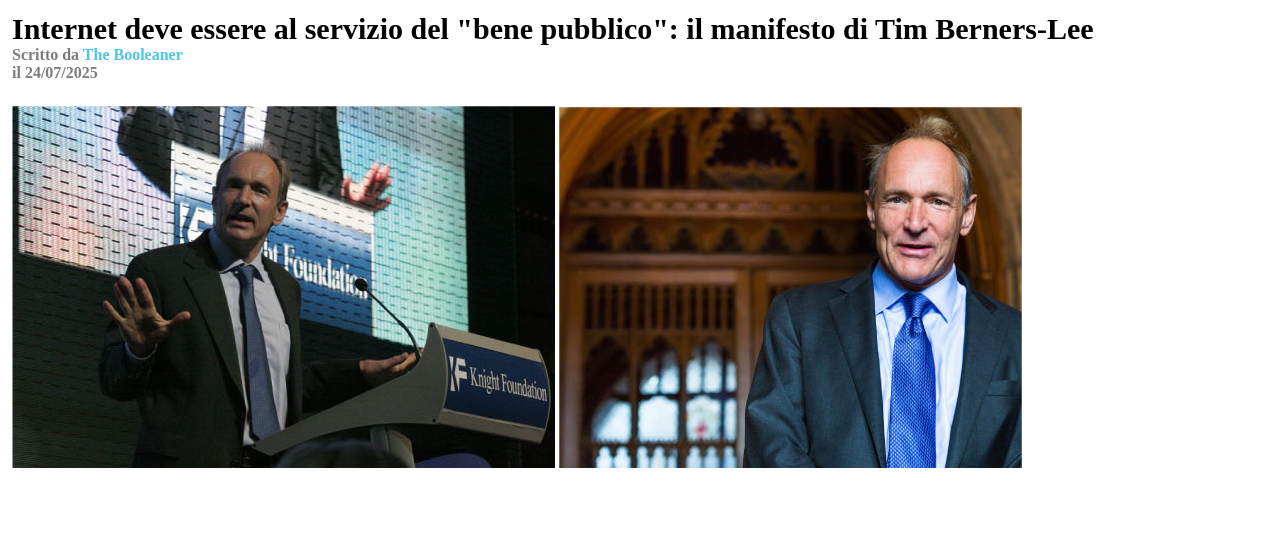
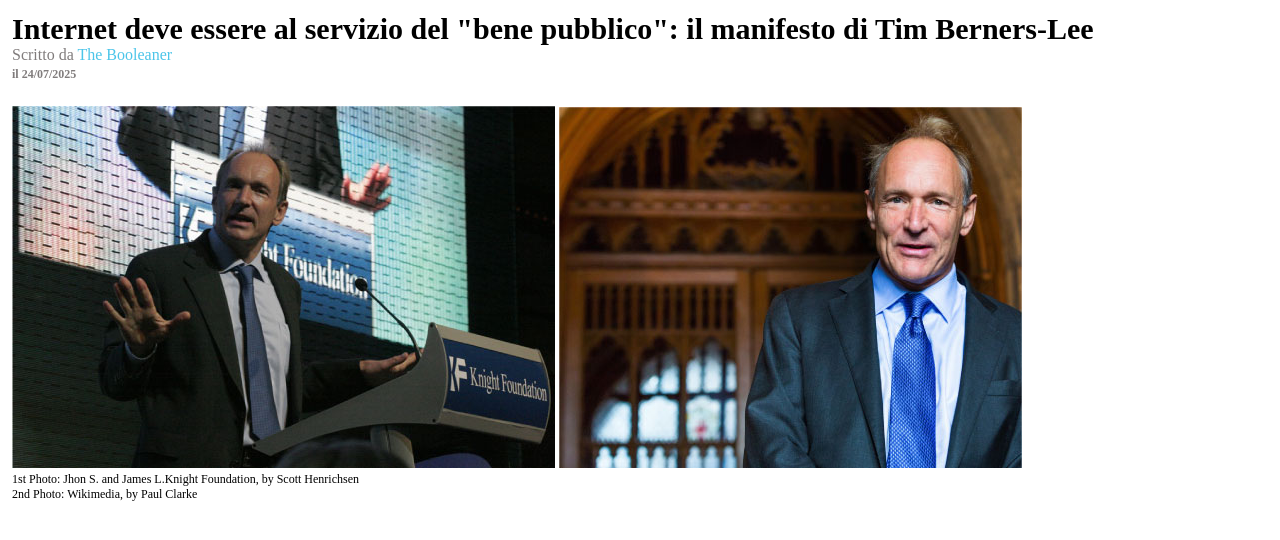
Before and after one commit to ElioSpena/html-css-booleaner, a plain HTML site: page index.html in a window 1280 px wide. Shown: the part 100-640 px from the top of the page. Drawn offline with Linux system fonts and the light colour scheme.

Commit message:
feat: titolo ed immagini completo

```diff
--- a/CSS/style.css
+++ b/CSS/style.css
@@ -3,6 +3,10 @@
     margin: auto;
     padding: auto;
     box-sizing: border-box;
+}
+
+body {
+    font-family: "Playfair Display", serif;
 }
 
 /*Header*/
@@ -33,13 +37,27 @@ h1 {
 
 .grey-text {
     color: rgb(128, 124, 124);
-    font-weight: 600;
+    font-weight: 400;
+
 }
 
 #autore {
     color: rgb(76, 197, 233);
 }
 
+#data {
+    font-size: 12px;
+    font-weight: 600;
+}
+
+/*Immagini*/
+
 #tim-img {
+
     margin-top: 24px;
 }
+
+#descrizione-foto {
+    font-size: 12px;
+    font-weight: 400;
+}
--- a/index.html
+++ b/index.html
@@ -4,7 +4,12 @@
 <head>
     <meta charset="UTF-8">
     <meta name="viewport" content="width=device-width, initial-scale=1.0">
-
+    <!--Fonts-->
+    <link rel="preconnect" href="https://fonts.googleapis.com">
+    <link rel="preconnect" href="https://fonts.gstatic.com" crossorigin>
+    <link href="https://fonts.googleapis.com/css2?family=Noto+Serif:ital,wght@0,100..900;1,100..900&display=swap"
+        rel="stylesheet">
+    <!--/Fonts-->
     <link rel="stylesheet" href="./CSS/style.css">
     <title>TheBooleaner</title>
 </head>
@@ -12,24 +17,29 @@
 <body>
     <!--Header-->
     <header>
-        <img id="logo" src="./img/logo.svg" alt="">
+        <img id="logo" src="./img/logo.svg" alt="logo-booleaner">
     </header>
-
+    <!--/Header-->
     <main>
         <!--Titolo ed immagini-->
         <section>
             <h1>Internet deve essere al servizio del "bene pubblico": il manifesto di Tim Berners-Lee</h1>
             <p class="grey-text">Scritto da
-                <Span id="autore">The Booleaner</Span>
+                <span id="autore">The Booleaner</span>
+                <br>
+                <span id="data">il 24/07/2025</span>
             </p>
-            <p class="grey-text">il 24/07/2025</p>
+
             <div id="tim-img">
                 <img src="./img/tim-1.jpg" alt="foto-tim-conferenza">
                 <img src="./img/tim-2.jpg" alt="foto-tim">
             </div>
-
+            <p id="descrizione-foto">1st Photo: Jhon S. and James L.Knight Foundation, by Scott Henrichsen
+                <br>
+                2nd Photo: Wikimedia, by Paul Clarke
+            </p>
         </section>
-
+        <!--/Titolo ed immagini-->
     </main>
 
 </body>
```
